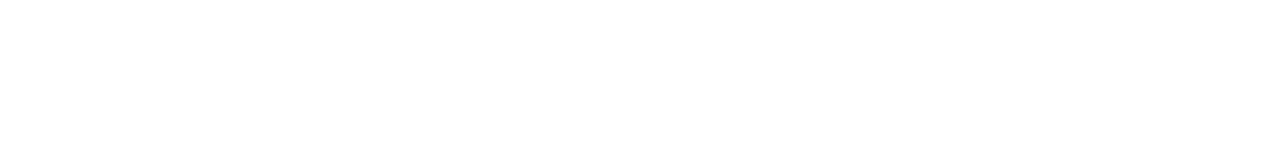
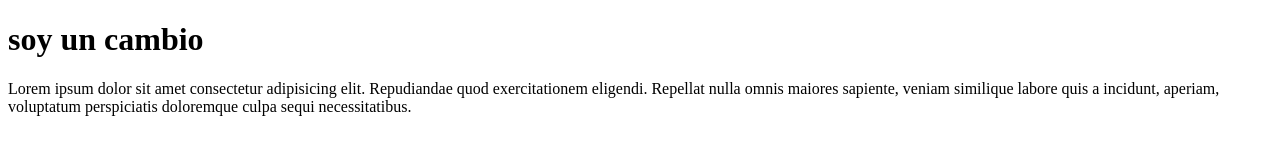
Before and after one commit to serocar2011-stack/PRUEBA, a plain HTML site: page index.html in a window 1280 px wide. Drawn offline with Linux system fonts and the light colour scheme.

Commit message:
commit de prueba

```diff
--- a/index.html
+++ b/index.html
@@ -6,6 +6,8 @@
     <title>Document</title>
 </head>
 <body>
+    <h1>soy un cambio</h1>
+    <p>Lorem ipsum dolor sit amet consectetur adipisicing elit. Repudiandae quod exercitationem eligendi. Repellat nulla omnis maiores sapiente, veniam similique labore quis a incidunt, aperiam, voluptatum perspiciatis doloremque culpa sequi necessitatibus.</p>
 
 </body>
 </html>
```
